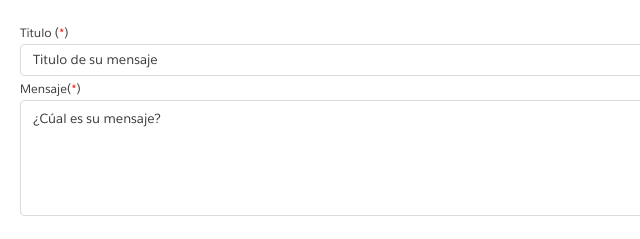
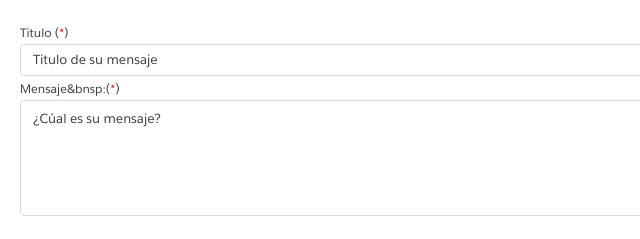
Before and after one commit to sguerra-minsait/webpush, a website: page form/index.html in a window 1280 px wide. Shown: the top 239 px of the page, 0-640 px from the left. Drawn offline with Linux system fonts and the light colour scheme.

Commit message:
Update index.html

```diff
--- a/form/index.html
+++ b/form/index.html
@@ -22,7 +22,7 @@
 	</div>
 
 	<div class="slds-form-element">
-		<label class="slds-form-element__label" for="message">Mensaje(<font style="color:red">*</font>)</label>
+		<label class="slds-form-element__label" for="message">Mensaje&bnsp:(<font style="color:red">*</font>)</label>
 		<button id="message_help_button" class="slds-button slds-button_icon slds-icon-help">
 		  <svg class="slds-button__icon" xmlns="http://www.w3.org/2000/svg" viewBox="0 -12 78.5 110" aria-labelledby="title" role="presentation" style="width:1.2rem; height: 1.2rem;">
 			<defs>
```
